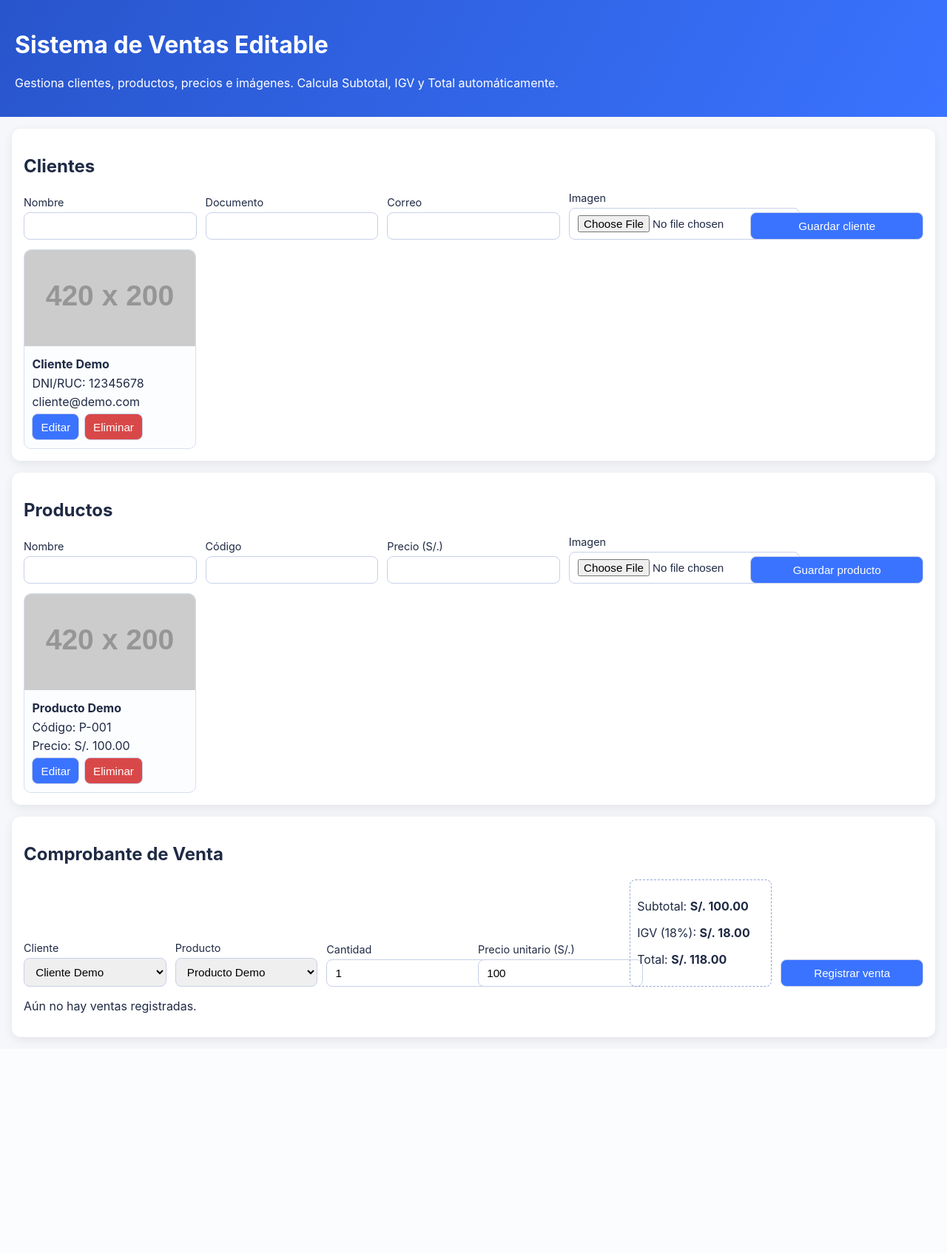
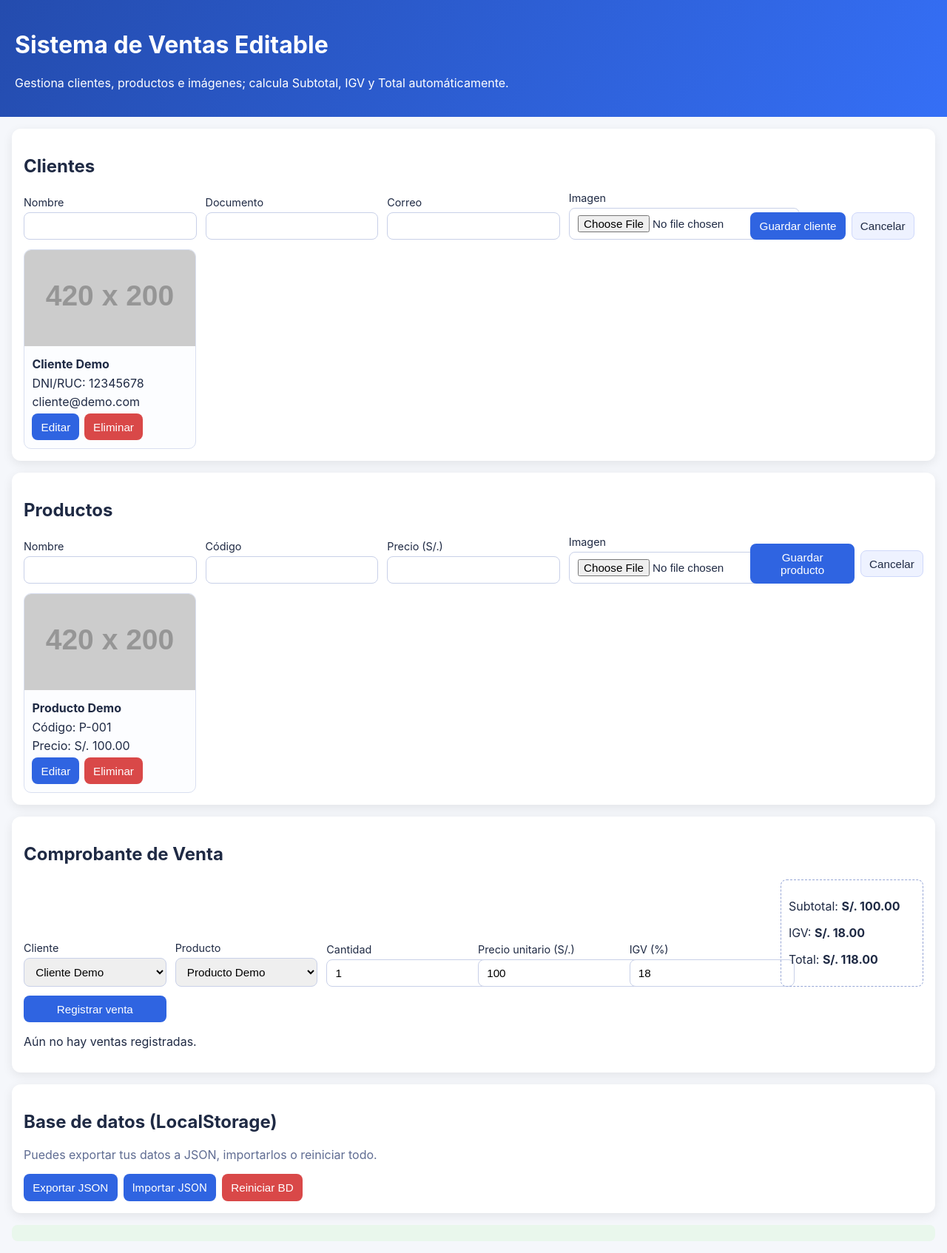
Before and after one commit to angel24-sw/cv-code, a PHP site: page / in a window 1280 px wide. Shown: the whole page at 74% size. Before the commit the page ends 1408 px from the top, so only its background shows below. Run offline with PHP 8.4, Linux system fonts and the light colour scheme; grey boxes labelled with a size stand in for pictures from a placeholder-image service; some libraries are stand-ins or nearby versions.

Commit message:
Rehacer sistema de ventas con validaciones y gestión de BD

```diff
--- a/src/app.js
+++ b/src/app.js
@@ -1,32 +1,24 @@
-const IGV_RATE = 0.18;
+const STORAGE_KEY = "sales-system-v2";
+const DEFAULT_IGV = 18;
 
-const db = {
-  clients: load("clients", [
-    {
-      id: crypto.randomUUID(),
-      name: "Cliente Demo",
-      doc: "12345678",
-      email: "cliente@demo.com",
-      image: "",
-    },
-  ]),
-  products: load("products", [
-    {
-      id: crypto.randomUUID(),
-      name: "Producto Demo",
-      code: "P-001",
-      price: 100,
-      image: "",
-    },
-  ]),
-  invoices: load("invoices", []),
+const initialData = {
+  igvRate: DEFAULT_IGV,
+  clients: [
+    { id: crypto.randomUUID(), name: "Cliente Demo", doc: "12345678", email: "cliente@demo.com", image: "" },
+  ],
+  products: [
+    { id: crypto.randomUUID(), name: "Producto Demo", code: "P-001", price: 100, image: "" },
+  ],
+  invoices: [],
 };
 
+const state = loadDb();
 const $ = (id) => document.getElementById(id);
 
 const clientForm = $("client-form");
 const productForm = $("product-form");
 const invoiceForm = $("invoice-form");
+const statusEl = $("status");
 
 clientForm.addEventListener("submit", handleClientSubmit);
 productForm.addEventListener("submit", handleProductSubmit);
@@ -34,106 +26,162 @@ invoiceForm.addEventListener("submit", handleInvoiceSubmit);
 $("invoice-product").addEventListener("change", syncSelectedProductPrice);
 $("invoice-qty").addEventListener("input", recalcTotals);
 $("invoice-unit-price").addEventListener("input", recalcTotals);
+$("igv-rate").addEventListener("input", handleIgvChange);
+$("client-cancel").addEventListener("click", resetClientForm);
+$("product-cancel").addEventListener("click", resetProductForm);
+$("btn-export").addEventListener("click", exportDb);
+$("btn-import").addEventListener("change", importDb);
+$("btn-reset").addEventListener("click", resetDb);
 
 renderAll();
 
-function load(key, fallback) {
-  const raw = localStorage.getItem(key);
-  return raw ? JSON.parse(raw) : fallback;
+function loadDb() {
+  const raw = localStorage.getItem(STORAGE_KEY);
+  if (!raw) return structuredClone(initialData);
+
+  try {
+    const parsed = JSON.parse(raw);
+    return {
+      igvRate: Number(parsed.igvRate ?? DEFAULT_IGV),
+      clients: Array.isArray(parsed.clients) ? parsed.clients : [],
+      products: Array.isArray(parsed.products) ? parsed.products : [],
+      invoices: Array.isArray(parsed.invoices) ? parsed.invoices : [],
+    };
+  } catch {
+    return structuredClone(initialData);
+  }
 }
 
-function save() {
-  localStorage.setItem("clients", JSON.stringify(db.clients));
-  localStorage.setItem("products", JSON.stringify(db.products));
-  localStorage.setItem("invoices", JSON.stringify(db.invoices));
+function persist() {
+  localStorage.setItem(STORAGE_KEY, JSON.stringify(state));
+}
+
+function showStatus(message, kind = "ok") {
+  statusEl.textContent = message;
+  statusEl.className = `status ${kind}`;
 }
 
 async function fileToDataUrl(fileInput) {
   const file = fileInput.files?.[0];
   if (!file) return null;
-  return new Promise((resolve) => {
+
+  return new Promise((resolve, reject) => {
     const reader = new FileReader();
     reader.onload = () => resolve(reader.result);
+    reader.onerror = reject;
     reader.readAsDataURL(file);
   });
 }
 
-async function handleClientSubmit(e) {
-  e.preventDefault();
+async function handleClientSubmit(event) {
+  event.preventDefault();
   const id = $("client-id").value || crypto.randomUUID();
-  const existing = db.clients.find((c) => c.id === id);
+  const existing = state.clients.find((client) => client.id === id);
   const image = (await fileToDataUrl($("client-image"))) ?? existing?.image ?? "";
+
   const record = {
     id,
-    name: $("client-name").value,
-    doc: $("client-doc").value,
-    email: $("client-email").value,
+    name: $("client-name").value.trim(),
+    doc: $("client-doc").value.trim(),
+    email: $("client-email").value.trim(),
     image,
   };
 
-  upsert(db.clients, record);
-  clientForm.reset();
-  $("client-id").value = "";
-  save();
+  if (!record.name || !record.doc || !record.email) {
+    showStatus("Completa todos los campos del cliente.", "error");
+    return;
+  }
+
+  upsert(state.clients, record);
+  resetClientForm();
+  persist();
   renderAll();
+  showStatus("Cliente guardado correctamente.");
 }
 
-async function handleProductSubmit(e) {
-  e.preventDefault();
+async function handleProductSubmit(event) {
+  event.preventDefault();
   const id = $("product-id").value || crypto.randomUUID();
-  const existing = db.products.find((p) => p.id === id);
+  const existing = state.products.find((product) => product.id === id);
   const image = (await fileToDataUrl($("product-image"))) ?? existing?.image ?? "";
+
+  const price = Number($("product-price").value);
   const record = {
     id,
-    name: $("product-name").value,
-    code: $("product-code").value,
-    price: Number($("product-price").value),
+    name: $("product-name").value.trim(),
+    code: $("product-code").value.trim(),
+    price,
     image,
   };
 
-  upsert(db.products, record);
-  productForm.reset();
-  $("product-id").value = "";
-  save();
+  if (!record.name || !record.code || Number.isNaN(price) || price < 0) {
+    showStatus("Verifica los datos del producto.", "error");
+    return;
+  }
+
+  upsert(state.products, record);
+  resetProductForm();
+  persist();
   renderAll();
+  showStatus("Producto guardado correctamente.");
 }
 
-function handleInvoiceSubmit(e) {
-  e.preventDefault();
-  const product = db.products.find((p) => p.id === $("invoice-product").value);
-  const client = db.clients.find((c) => c.id === $("invoice-client").value);
+function handleInvoiceSubmit(event) {
+  event.preventDefault();
+
+  if (!state.clients.length || !state.products.length) {
+    showStatus("Debes tener al menos un cliente y un producto.", "error");
+    return;
+  }
+
+  const client = state.clients.find((item) => item.id === $("invoice-client").value);
+  const product = state.products.find((item) => item.id === $("invoice-product").value);
   const qty = Number($("invoice-qty").value);
   const unitPrice = Number($("invoice-unit-price").value);
-  const subtotal = qty * unitPrice;
-  const igv = subtotal * IGV_RATE;
-  const total = subtotal + igv;
 
-  db.invoices.unshift({
+  if (!client || !product || qty <= 0 || unitPrice < 0 || Number.isNaN(qty) || Number.isNaN(unitPrice)) {
+    showStatus("Verifica cliente, producto, cantidad y precio.", "error");
+    return;
+  }
+
+  const summary = calculateTotals(qty, unitPrice, state.igvRate);
+
+  state.invoices.unshift({
     id: crypto.randomUUID(),
     date: new Date().toISOString(),
-    clientName: client?.name ?? "Sin cliente",
-    productName: product?.name ?? "Sin producto",
+    clientName: client.name,
+    productName: product.name,
     qty,
     unitPrice,
-    subtotal,
-    igv,
-    total,
+    igvRate: state.igvRate,
+    ...summary,
   });
 
   invoiceForm.reset();
   $("invoice-qty").value = "1";
+  $("igv-rate").value = String(state.igvRate);
   syncSelectedProductPrice();
-  save();
+  persist();
   renderInvoices();
+  showStatus("Venta registrada correctamente.");
+}
+
+function handleIgvChange() {
+  const parsed = Number($("igv-rate").value);
+  if (Number.isNaN(parsed) || parsed < 0) return;
+  state.igvRate = parsed;
+  persist();
+  recalcTotals();
 }
 
 function upsert(list, record) {
-  const idx = list.findIndex((item) => item.id === record.id);
-  if (idx >= 0) list[idx] = record;
+  const index = list.findIndex((item) => item.id === record.id);
+  if (index >= 0) list[index] = record;
   else list.unshift(record);
 }
 
 function renderAll() {
+  $("igv-rate").value = String(state.igvRate);
   renderClients();
   renderProducts();
   renderSelectors();
@@ -141,18 +189,49 @@ function renderAll() {
   renderInvoices();
 }
 
+function buildCard({ image, lines, onEdit, onDelete }) {
+  const node = $("card-template").content.cloneNode(true);
+  const img = node.querySelector(".thumb");
+  const content = node.querySelector(".content");
+
+  img.src = image || "https://placehold.co/420x200?text=Sin+imagen";
+
+  lines.forEach((line, idx) => {
+    const el = document.createElement(idx === 0 ? "strong" : "span");
+    el.textContent = line;
+    content.appendChild(el);
+  });
+
+  const actions = document.createElement("div");
+  actions.className = "actions";
+
+  const editBtn = document.createElement("button");
+  editBtn.type = "button";
+  editBtn.textContent = "Editar";
+  editBtn.addEventListener("click", onEdit);
+
+  const removeBtn = document.createElement("button");
+  removeBtn.type = "button";
+  removeBtn.textContent = "Eliminar";
+  removeBtn.addEventListener("click", onDelete);
+
+  actions.append(editBtn, removeBtn);
+  content.appendChild(actions);
+  return node;
+}
+
 function renderClients() {
   const container = $("client-list");
   container.innerHTML = "";
 
-  db.clients.forEach((client) => {
-    const card = buildCard(
-      client.image,
-      `<strong>${client.name}</strong><span>DNI/RUC: ${client.doc}</span><span>${client.email}</span>`,
-      () => fillClientForm(client),
-      () => removeClient(client.id)
-    );
-    container.append(card);
+  state.clients.forEach((client) => {
+    const card = buildCard({
+      image: client.image,
+      lines: [client.name, `DNI/RUC: ${client.doc}`, client.email],
+      onEdit: () => fillClientForm(client),
+      onDelete: () => removeClient(client.id),
+    });
+    container.appendChild(card);
   });
 }
 
@@ -160,37 +239,15 @@ function renderProducts() {
   const container = $("product-list");
   container.innerHTML = "";
 
-  db.products.forEach((product) => {
-    const card = buildCard(
-      product.image,
-      `<strong>${product.name}</strong><span>Código: ${product.code}</span><span>Precio: S/. ${format(product.price)}</span>`,
-      () => fillProductForm(product),
-      () => removeProduct(product.id)
-    );
-    container.append(card);
+  state.products.forEach((product) => {
+    const card = buildCard({
+      image: product.image,
+      lines: [product.name, `Código: ${product.code}`, `Precio: S/. ${format(product.price)}`],
+      onEdit: () => fillProductForm(product),
+      onDelete: () => removeProduct(product.id),
+    });
+    container.appendChild(card);
   });
-}
-
-function buildCard(image, contentHtml, onEdit, onDelete) {
-  const tpl = $("card-template").content.cloneNode(true);
-  const img = tpl.querySelector(".thumb");
-  img.src = image || "https://placehold.co/420x200?text=Sin+imagen";
-
-  const content = tpl.querySelector(".content");
-  content.innerHTML = contentHtml;
-
-  const actions = document.createElement("div");
-  actions.className = "actions";
-  const edit = document.createElement("button");
-  edit.textContent = "Editar";
-  edit.onclick = onEdit;
-  const del = document.createElement("button");
-  del.textContent = "Eliminar";
-  del.onclick = onDelete;
-  actions.append(edit, del);
-  content.append(actions);
-
-  return tpl;
 }
 
 function fillClientForm(client) {
@@ -204,66 +261,90 @@ function fillProductForm(product) {
   $("product-id").value = product.id;
   $("product-name").value = product.name;
   $("product-code").value = product.code;
-  $("product-price").value = product.price;
+  $("product-price").value = String(product.price);
+}
+
+function resetClientForm() {
+  clientForm.reset();
+  $("client-id").value = "";
+}
+
+function resetProductForm() {
+  productForm.reset();
+  $("product-id").value = "";
 }
 
 function removeClient(id) {
-  db.clients = db.clients.filter((c) => c.id !== id);
-  save();
+  state.clients = state.clients.filter((item) => item.id !== id);
+  persist();
   renderAll();
+  showStatus("Cliente eliminado.");
 }
 
 function removeProduct(id) {
-  db.products = db.products.filter((p) => p.id !== id);
-  save();
+  state.products = state.products.filter((item) => item.id !== id);
+  persist();
   renderAll();
+  showStatus("Producto eliminado.");
 }
 
 function renderSelectors() {
-  const clientSel = $("invoice-client");
-  const productSel = $("invoice-product");
+  const clientSelect = $("invoice-client");
+  const productSelect = $("invoice-product");
 
-  clientSel.innerHTML = db.clients.map((c) => `<option value="${c.id}">${c.name}</option>`).join("");
-  productSel.innerHTML = db.products.map((p) => `<option value="${p.id}">${p.name}</option>`).join("");
+  clientSelect.innerHTML = state.clients
+    .map((client) => `<option value="${client.id}">${escapeHtml(client.name)}</option>`)
+    .join("");
+
+  productSelect.innerHTML = state.products
+    .map((product) => `<option value="${product.id}">${escapeHtml(product.name)}</option>`)
+    .join("");
 }
 
 function syncSelectedProductPrice() {
-  const product = db.products.find((p) => p.id === $("invoice-product").value);
-  $("invoice-unit-price").value = product ? product.price : 0;
+  const product = state.products.find((item) => item.id === $("invoice-product").value);
+  $("invoice-unit-price").value = product ? String(product.price) : "0";
   recalcTotals();
+}
+
+function calculateTotals(qty, unitPrice, igvRate) {
+  const subtotal = qty * unitPrice;
+  const igv = subtotal * (igvRate / 100);
+  const total = subtotal + igv;
+  return { subtotal, igv, total };
 }
 
 function recalcTotals() {
   const qty = Number($("invoice-qty").value || 0);
   const unitPrice = Number($("invoice-unit-price").value || 0);
-  const subtotal = qty * unitPrice;
-  const igv = subtotal * IGV_RATE;
-  const total = subtotal + igv;
+  const summary = calculateTotals(qty, unitPrice, state.igvRate);
 
-  $("subtotal").textContent = `S/. ${format(subtotal)}`;
-  $("igv").textContent = `S/. ${format(igv)}`;
-  $("total").textContent = `S/. ${format(total)}`;
+  $("subtotal").textContent = `S/. ${format(summary.subtotal)}`;
+  $("igv").textContent = `S/. ${format(summary.igv)}`;
+  $("total").textContent = `S/. ${format(summary.total)}`;
 }
 
 function renderInvoices() {
   const container = $("invoice-list");
-  if (!db.invoices.length) {
+
+  if (!state.invoices.length) {
     container.innerHTML = "<p>Aún no hay ventas registradas.</p>";
     return;
   }
 
-  const rows = db.invoices
+  const rows = state.invoices
     .map(
-      (inv) => `
+      (invoice) => `
       <tr>
-        <td>${new Date(inv.date).toLocaleString()}</td>
-        <td>${inv.clientName}</td>
-        <td>${inv.productName}</td>
-        <td>${inv.qty}</td>
-        <td>S/. ${format(inv.unitPrice)}</td>
-        <td>S/. ${format(inv.subtotal)}</td>
-        <td>S/. ${format(inv.igv)}</td>
-        <td><strong>S/. ${format(inv.total)}</strong></td>
+        <td>${new Date(invoice.date).toLocaleString()}</td>
+        <td>${escapeHtml(invoice.clientName)}</td>
+        <td>${escapeHtml(invoice.productName)}</td>
+        <td>${invoice.qty}</td>
+        <td>S/. ${format(invoice.unitPrice)}</td>
+        <td>S/. ${format(invoice.subtotal)}</td>
+        <td>${format(invoice.igvRate)}%</td>
+        <td>S/. ${format(invoice.igv)}</td>
+        <td><strong>S/. ${format(invoice.total)}</strong></td>
       </tr>`
     )
     .join("");
@@ -278,6 +359,7 @@ function renderInvoices() {
           <th>Cant.</th>
           <th>P. Unit.</th>
           <th>Subtotal</th>
+          <th>% IGV</th>
           <th>IGV</th>
           <th>Total</th>
         </tr>
@@ -286,6 +368,58 @@ function renderInvoices() {
     </table>`;
 }
 
+function exportDb() {
+  const blob = new Blob([JSON.stringify(state, null, 2)], { type: "application/json" });
+  const url = URL.createObjectURL(blob);
+  const link = document.createElement("a");
+  link.href = url;
+  link.download = "ventas-db.json";
+  link.click();
+  URL.revokeObjectURL(url);
+  showStatus("Base de datos exportada.");
+}
+
+async function importDb(event) {
+  const file = event.target.files?.[0];
+  if (!file) return;
+
+  try {
+    const text = await file.text();
+    const parsed = JSON.parse(text);
+
+    state.igvRate = Number(parsed.igvRate ?? DEFAULT_IGV);
+    state.clients = Array.isArray(parsed.clients) ? parsed.clients : [];
+    state.products = Array.isArray(parsed.products) ? parsed.products : [];
+    state.invoices = Array.isArray(parsed.invoices) ? parsed.invoices : [];
+
+    persist();
+    renderAll();
+    showStatus("Base de datos importada correctamente.");
+  } catch {
+    showStatus("No se pudo importar el archivo JSON.", "error");
+  } finally {
+    event.target.value = "";
+  }
+}
+
+function resetDb() {
+  const accepted = confirm("¿Seguro que quieres borrar todos los datos guardados?");
+  if (!accepted) return;
+
+  Object.assign(state, structuredClone(initialData));
+  persist();
+  renderAll();
+  resetClientForm();
+  resetProductForm();
+  showStatus("Base de datos reiniciada.");
+}
+
 function format(value) {
-  return Number(value).toFixed(2);
+  return Number(value || 0).toFixed(2);
 }
+
+function escapeHtml(text) {
+  const safe = document.createElement("div");
+  safe.textContent = String(text);
+  return safe.innerHTML;
+}
--- a/src/index.html
+++ b/src/index.html
@@ -3,13 +3,13 @@
   <head>
     <meta charset="UTF-8" />
     <meta name="viewport" content="width=device-width, initial-scale=1.0" />
-    <title>Sistema de Clientes y Productos</title>
+    <title>Sistema de Ventas Editable</title>
     <link rel="stylesheet" href="styles.css" />
   </head>
   <body>
     <header>
       <h1>Sistema de Ventas Editable</h1>
-      <p>Gestiona clientes, productos, precios e imágenes. Calcula Subtotal, IGV y Total automáticamente.</p>
+      <p>Gestiona clientes, productos e imágenes; calcula Subtotal, IGV y Total automáticamente.</p>
     </header>
 
     <main>
@@ -17,11 +17,14 @@
         <h2>Clientes</h2>
         <form id="client-form" class="grid-form">
           <input type="hidden" id="client-id" />
-          <label>Nombre <input id="client-name" required /></label>
-          <label>Documento <input id="client-doc" required /></label>
-          <label>Correo <input id="client-email" type="email" required /></label>
+          <label>Nombre <input id="client-name" required maxlength="120" /></label>
+          <label>Documento <input id="client-doc" required maxlength="20" /></label>
+          <label>Correo <input id="client-email" type="email" required maxlength="120" /></label>
           <label>Imagen <input id="client-image" type="file" accept="image/*" /></label>
-          <button type="submit">Guardar cliente</button>
+          <div class="form-actions">
+            <button type="submit">Guardar cliente</button>
+            <button type="button" id="client-cancel" class="secondary">Cancelar</button>
+          </div>
         </form>
         <div id="client-list" class="cards"></div>
       </section>
@@ -30,11 +33,14 @@
         <h2>Productos</h2>
         <form id="product-form" class="grid-form">
           <input type="hidden" id="product-id" />
-          <label>Nombre <input id="product-name" required /></label>
-          <label>Código <input id="product-code" required /></label>
+          <label>Nombre <input id="product-name" required maxlength="120" /></label>
+          <label>Código <input id="product-code" required maxlength="40" /></label>
           <label>Precio (S/.) <input id="product-price" type="number" step="0.01" min="0" required /></label>
           <label>Imagen <input id="product-image" type="file" accept="image/*" /></label>
-          <button type="submit">Guardar producto</button>
+          <div class="form-actions">
+            <button type="submit">Guardar producto</button>
+            <button type="button" id="product-cancel" class="secondary">Cancelar</button>
+          </div>
         </form>
         <div id="product-list" class="cards"></div>
       </section>
@@ -54,15 +60,30 @@
           <label>Precio unitario (S/.)
             <input id="invoice-unit-price" type="number" min="0" step="0.01" required />
           </label>
+          <label>IGV (%)
+            <input id="igv-rate" type="number" min="0" step="0.01" value="18" required />
+          </label>
           <div class="totals">
             <p>Subtotal: <strong id="subtotal">S/. 0.00</strong></p>
-            <p>IGV (18%): <strong id="igv">S/. 0.00</strong></p>
+            <p>IGV: <strong id="igv">S/. 0.00</strong></p>
             <p>Total: <strong id="total">S/. 0.00</strong></p>
           </div>
           <button type="submit">Registrar venta</button>
         </form>
         <div id="invoice-list" class="table-container"></div>
       </section>
+
+      <section class="panel">
+        <h2>Base de datos (LocalStorage)</h2>
+        <p class="muted">Puedes exportar tus datos a JSON, importarlos o reiniciar todo.</p>
+        <div class="form-actions compact">
+          <button id="btn-export" type="button">Exportar JSON</button>
+          <label class="file-btn">Importar JSON <input id="btn-import" type="file" accept="application/json" /></label>
+          <button id="btn-reset" type="button" class="danger">Reiniciar BD</button>
+        </div>
+      </section>
+
+      <p id="status" class="status" role="status" aria-live="polite"></p>
     </main>
 
     <template id="card-template">
--- a/src/styles.css
+++ b/src/styles.css
@@ -1,13 +1,16 @@
 :root {
-  color-scheme: light;
   font-family: Inter, system-ui, -apple-system, Segoe UI, Roboto, sans-serif;
   --bg: #f5f7fb;
   --card: #ffffff;
   --ink: #1f2a44;
-  --primary: #3a73ff;
+  --primary: #2f64e1;
+  --secondary: #eef2ff;
+  --danger: #d94848;
 }
 
-* { box-sizing: border-box; }
+* {
+  box-sizing: border-box;
+}
 
 body {
   margin: 0;
@@ -16,7 +19,7 @@ body {
 }
 
 header {
-  background: linear-gradient(120deg, #2855cc, #3a73ff);
+  background: linear-gradient(120deg, #244cae, #356ff6);
   color: #fff;
   padding: 1.25rem;
 }
@@ -31,7 +34,7 @@ main {
   background: var(--card);
   border-radius: 12px;
   padding: 1rem;
-  box-shadow: 0 4px 14px rgba(0, 0, 0, 0.08);
+  box-shadow: 0 4px 14px rgb(0 0 0 / 8%);
 }
 
 .grid-form {
@@ -56,10 +59,44 @@ button {
   font-size: 0.95rem;
 }
 
-button {
+button,
+.file-btn {
   background: var(--primary);
-  color: white;
+  color: #fff;
   cursor: pointer;
+  border: 1px solid transparent;
+}
+
+.file-btn {
+  padding: 0.55rem 0.7rem;
+  border-radius: 8px;
+  display: inline-flex;
+  align-items: center;
+}
+
+.file-btn input {
+  display: none;
+}
+
+.secondary {
+  background: var(--secondary);
+  color: var(--ink);
+  border-color: #cfd8fb;
+}
+
+.danger,
+.actions button:last-child {
+  background: var(--danger);
+}
+
+.form-actions {
+  display: flex;
+  gap: 0.5rem;
+  align-items: center;
+}
+
+.form-actions.compact {
+  flex-wrap: wrap;
 }
 
 .cards {
@@ -94,10 +131,6 @@ button {
   gap: 0.4rem;
 }
 
-.actions button:last-child {
-  background: #d94848;
-}
-
 .totals {
   border: 1px dashed #97a7d6;
   border-radius: 8px;
@@ -116,3 +149,21 @@ td {
   padding: 0.5rem;
   text-align: left;
 }
+
+.muted {
+  margin-top: 0;
+  color: #5f6c92;
+}
+
+.status {
+  margin: 0;
+  padding: 0.7rem 0.8rem;
+  border-radius: 8px;
+  background: #e9f7ec;
+  color: #1f7a35;
+}
+
+.status.error {
+  background: #fdeaea;
+  color: #9e2a2a;
+}
```
Also changed, not shown: src/readme.md.
